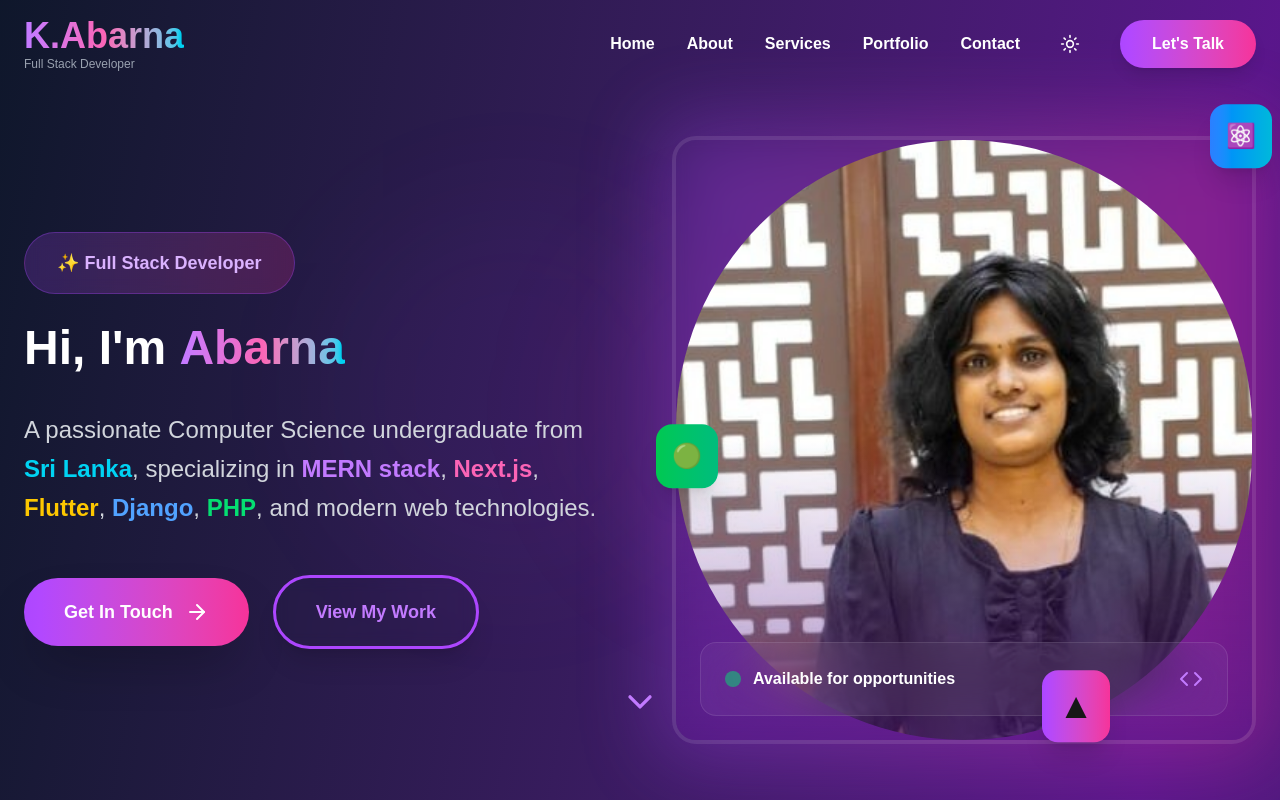
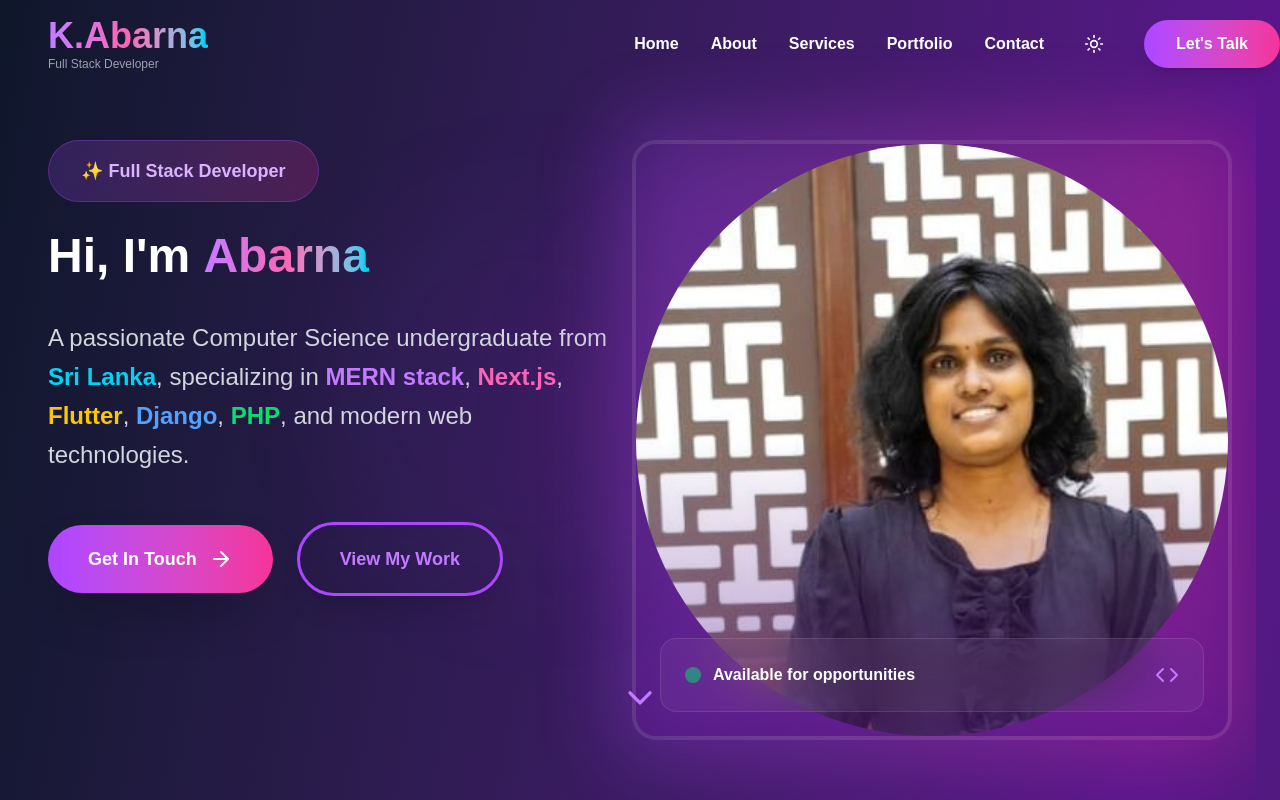
Before and after one commit to AbarnaKumarasamy1122/Portfolio, a Next.js app in the folder portfolio/: page / in a window 1280 px wide. Shown: the top 800 px of the page. Built offline with nearby package versions, Linux system fonts and the light colour scheme.

Commit message:
Portfolio

```diff
--- a/portfolio/app/page.tsx
+++ b/portfolio/app/page.tsx
@@ -13,7 +13,7 @@ import { ThemeProvider } from "@/components/theme-provider"
 export default function Home() {
   return (
     <ThemeProvider>
-      <div className="min-h-screen overflow-x-hidden">
+      <div className="min-h-screen overflow-x-hidden md:ml-10 lg:ml-6 mr-6">
         <Navigation />
         <Hero />
         <Stats />
--- a/portfolio/components/hero.tsx
+++ b/portfolio/components/hero.tsx
@@ -1,15 +1,17 @@
-"use client"
+"use client";
 
-import { motion } from "framer-motion"
-import { ArrowRight, ChevronDown, Code } from "lucide-react"
-import { useTheme } from "./theme-provider"
-
+import { motion } from "framer-motion";
+import { ArrowRight, ChevronDown, Code } from "lucide-react";
+import { useTheme } from "./theme-provider";
 
 export default function Hero() {
-  const { themeClasses } = useTheme()
+  const { themeClasses } = useTheme();
 
   return (
-    <section id="home" className="min-h-screen flex items-center justify-center pt-20 relative overflow-hidden">
+    <section
+      id="home"
+      className="min-h-screen flex items-center justify-center pt-20 relative overflow-hidden"
+    >
       {/* Background Elements */}
       <div className="absolute inset-0 overflow-hidden">
         <div className="absolute top-1/4 left-1/4 w-96 h-96 bg-purple-500/10 rounded-full blur-3xl animate-pulse"></div>
@@ -17,7 +19,7 @@ export default function Hero() {
       </div>
 
       <div className="container mx-auto px-6 relative z-10">
-        <div className="grid lg:grid-cols-2 gap-16 items-center">
+        <div className="flex flex-col lg:grid lg:grid-cols-2 gap-16 items-center lg:items-start">
           {/* Text Content */}
           <motion.div
             initial={{ opacity: 0, x: -50 }}
@@ -63,14 +65,18 @@ export default function Hero() {
                 MERN stack
               </span>
               ,{" "}
-              <span className="text-pink-400 font-bold hover:text-pink-300 transition-colors cursor-pointer">Next.js</span>
+              <span className="text-pink-400 font-bold hover:text-pink-300 transition-colors cursor-pointer">
+                Next.js
+              </span>
               ,{" "}
               <span className="text-yellow-400 font-bold hover:text-yellow-300 transition-colors cursor-pointer">
                 Flutter
-              </span>,{" "}
+              </span>
+              ,{" "}
               <span className="text-blue-400 font-bold hover:text-yellow-300 transition-colors cursor-pointer">
                 Django
-              </span>,{" "}
+              </span>
+              ,{" "}
               <span className="text-green-400 font-bold hover:text-yellow-300 transition-colors cursor-pointer">
                 PHP
               </span>
@@ -102,18 +108,18 @@ export default function Hero() {
             initial={{ opacity: 0, x: 50 }}
             animate={{ opacity: 1, x: 0 }}
             transition={{ duration: 0.8, delay: 0.3 }}
-            className="relative"
+            className="relative flex justify-center lg:justify-end"
           >
             <div className="relative group">
               {/* Decorative Elements */}
               <div className="absolute -inset-4 bg-gradient-to-r from-purple-500 to-pink-500 rounded-3xl blur-2xl opacity-30 group-hover:opacity-50 transition-opacity duration-500"></div>
 
               {/* Main Image Container */}
-              <div className="relative overflow-hidden rounded-3xl border-4 border-white/10 backdrop-blur-sm">
+              <div className="relative w-[300px] h-[300px] sm:w-[400px] sm:h-[400px] lg:w-[600px] lg:h-[600px] overflow-hidden rounded-3xl border-4 border-white/10 backdrop-blur-sm">
                 <img
                   src="./Image.jpg"
                   alt="Abarna Kumarasamy - Full Stack Developer"
-                  className="w-full h-[600px] object-cover group-hover:scale-110 transition-transform duration-700 rounded-full"
+                  className="w-full h-full object-cover group-hover:scale-110 transition-transform duration-700 rounded-full"
                 />
 
                 {/* Overlay */}
@@ -127,7 +133,9 @@ export default function Hero() {
                     <div className="flex items-center justify-between">
                       <div className="flex items-center space-x-3">
                         <div className="w-4 h-4 bg-green-400 rounded-full animate-pulse"></div>
-                        <span className={`${themeClasses.text} font-semibold`}>Available for opportunities</span>
+                        <span className={`${themeClasses.text} font-semibold`}>
+                          Available for opportunities
+                        </span>
                       </div>
                       <div className="text-purple-400">
                         <Code className="w-6 h-6" />
@@ -135,17 +143,6 @@ export default function Hero() {
                     </div>
                   </div>
                 </div>
-              </div>
-
-              {/* Floating Tech Icons */}
-              <div className="absolute -top-4 -right-4 bg-gradient-to-r from-blue-500 to-cyan-500 p-4 rounded-2xl shadow-xl animate-bounce">
-                <span className="text-2xl">⚛️</span>
-              </div>
-              <div className="absolute top-1/2 -left-4 bg-gradient-to-r from-green-500 to-emerald-500 p-4 rounded-2xl shadow-xl animate-bounce delay-500">
-                <span className="text-2xl">🟢</span>
-              </div>
-              <div className="absolute -bottom-4 right-1/4 bg-gradient-to-r from-purple-500 to-pink-500 p-4 rounded-2xl shadow-xl animate-bounce delay-1000">
-                <span className="text-4xl">▲</span>
               </div>
             </div>
           </motion.div>
@@ -168,5 +165,5 @@ export default function Hero() {
         </motion.div>
       </div>
     </section>
-  )
+  );
 }
```
